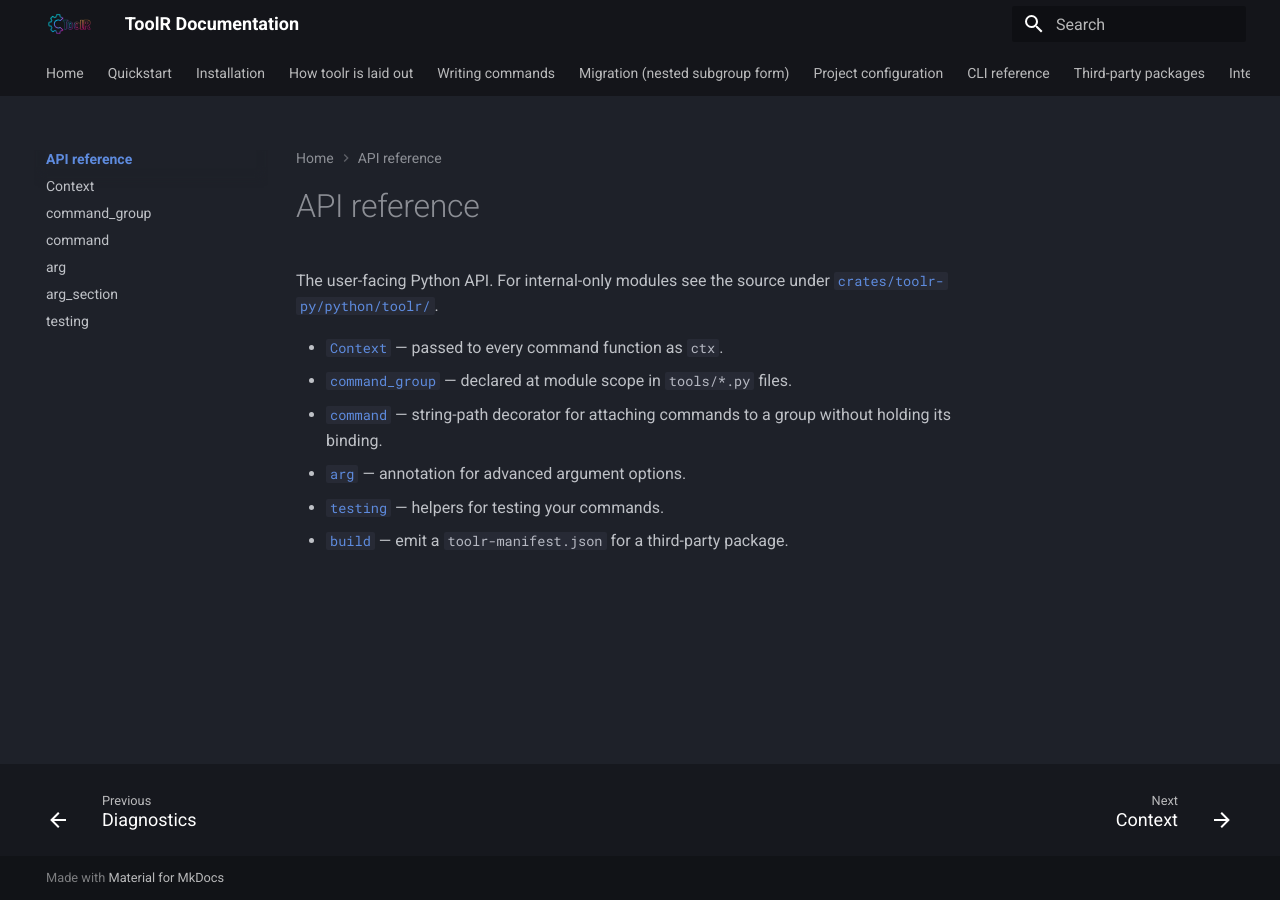
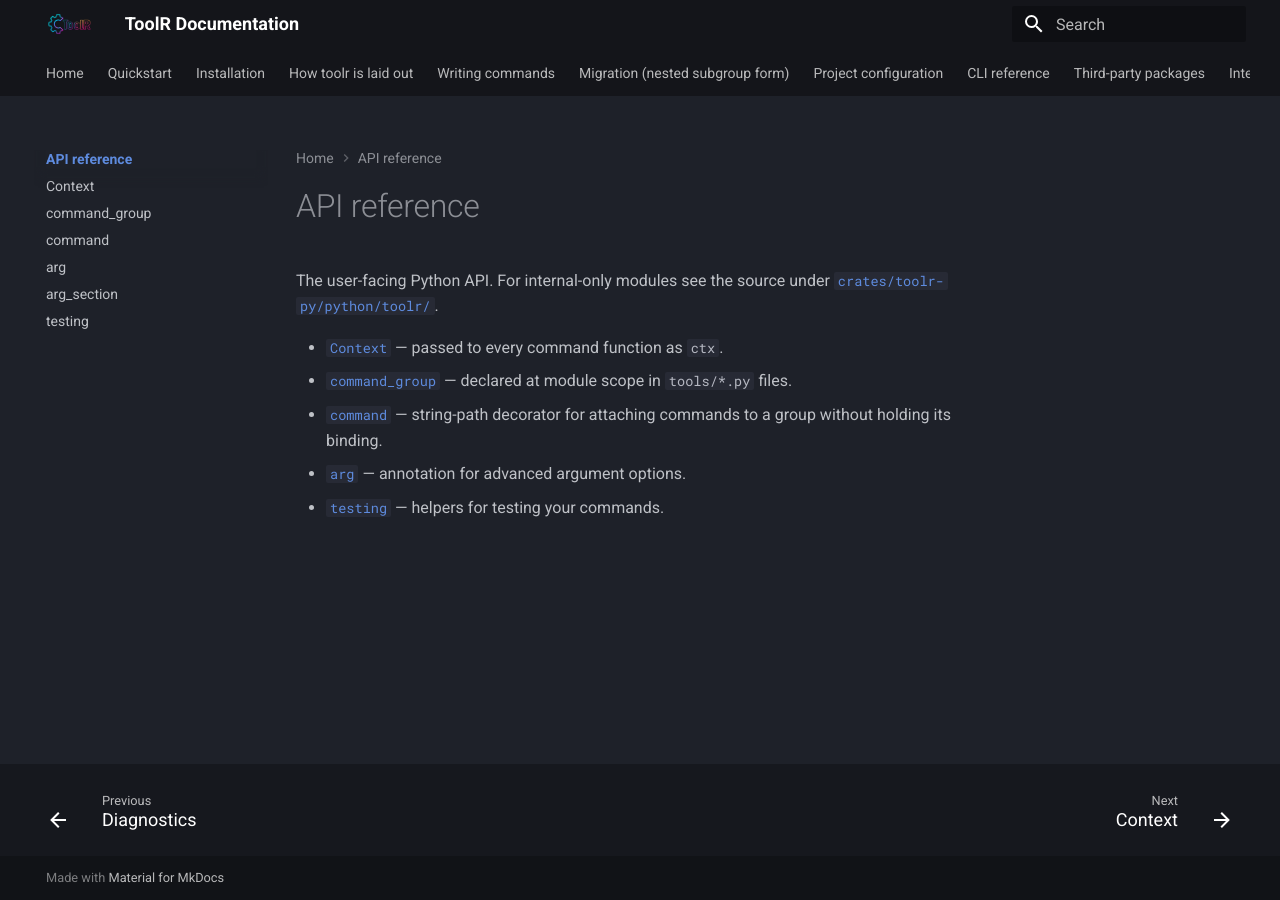
Before and after one commit to s0undt3ch/ToolR, an MkDocs documentation site: the page built from docs/reference/index.md, in a window 1280 px wide. Built offline with MkDocs 1.6.1 and Material for MkDocs 9.7.7, drawn with Linux system fonts in a browser that asks for light colours.

Commit message:
docs(reference): drop stale build.md link after toolr.build removal
The Python toolr.build module was deleted in this branch; the api-reference
index still linked to its (now-missing) page. mkdocs --strict aborts the
build with a 'target not found' warning. The third-party manifest tool now
lives in the Rust CLI as 'toolr self build-manifest' and is documented in
docs/cli-files/self-build-manifest-help.txt.

```diff
--- a/docs/reference/index.md
+++ b/docs/reference/index.md
@@ -10,5 +10,3 @@ under [`crates/toolr-py/python/toolr/`](https://github.com/s0undt3ch/ToolR/tree/
   commands to a group without holding its binding.
 - [`arg`](arg.md) — annotation for advanced argument options.
 - [`testing`](testing.md) — helpers for testing your commands.
-- [`build`](build.md) — emit a `toolr-manifest.json` for a
-  third-party package.
```
